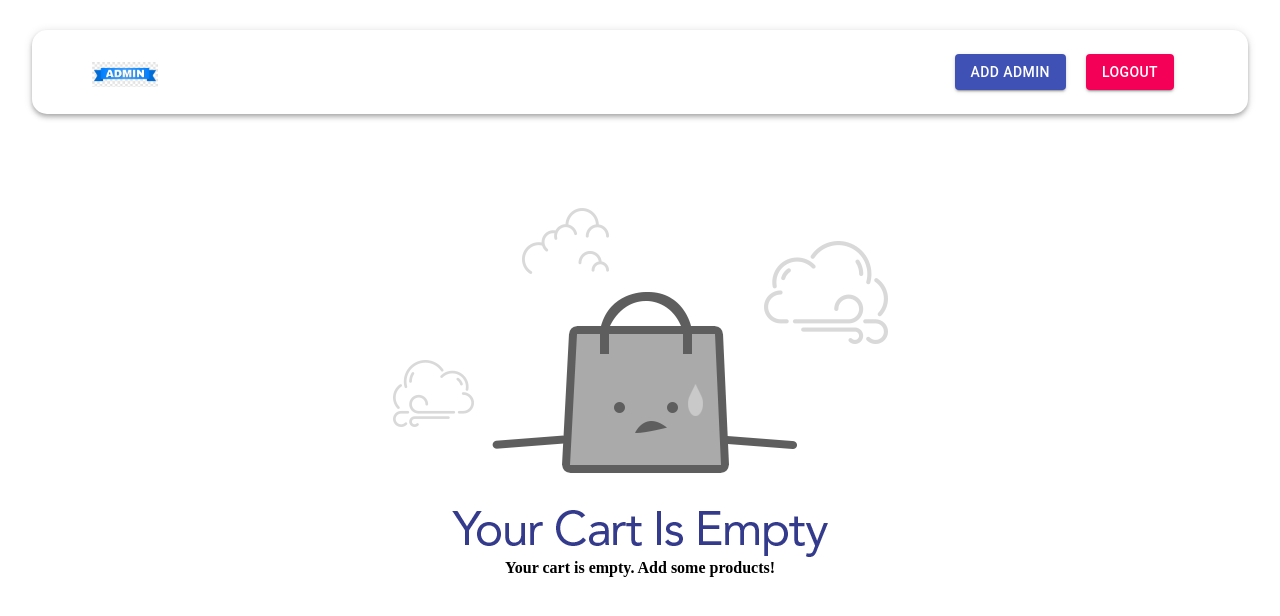
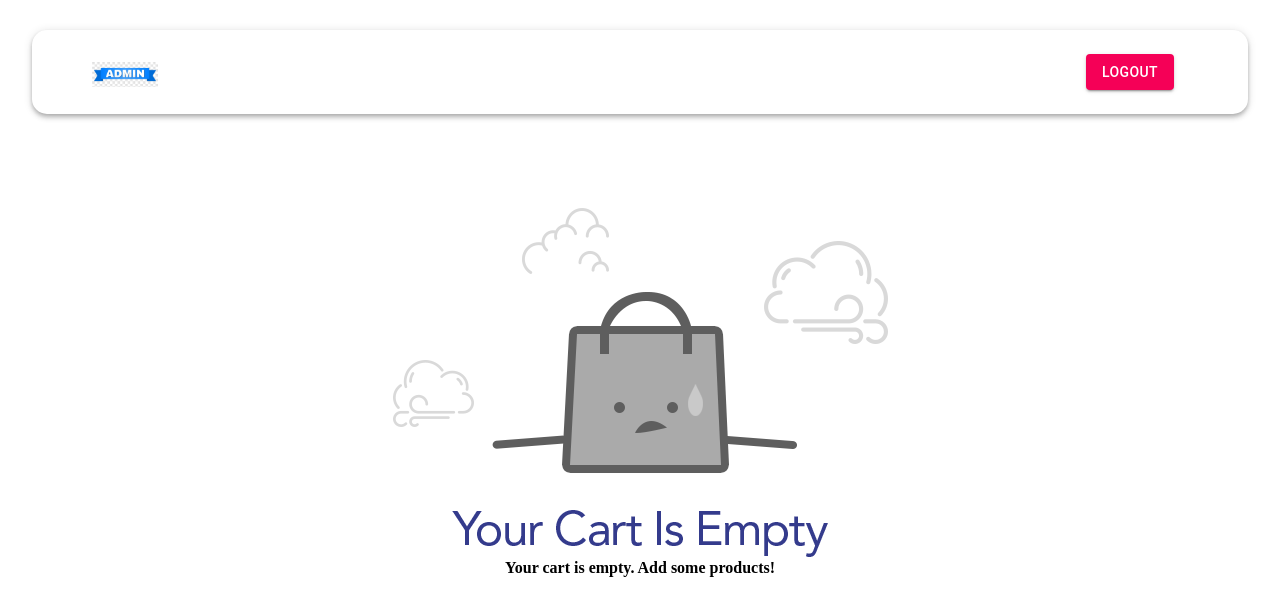
Before and after one commit to HristijanGjorgjioski/E-commerce, a React (Create React App) app in the folder client/: page /cart in a window 1280 px wide. Shown: the top 616 px of the page. Built offline with nearby package versions, Linux system fonts and the light colour scheme; sample sign-in values are in the browser's storage.

Commit message:
Implementing Add Admin functinality to admin panel

```diff
--- a/client/src/components/Header/Header.jsx
+++ b/client/src/components/Header/Header.jsx
@@ -28,8 +28,7 @@ const Header = () => {
           <img src={admin} alt="gjorgjioski admin" height="25px" className={classes.image} />
         </Link>
         <Toolbar className={classes.toolbar}>
-          <Button component={Link} to="/addadmin" variant="contained" className={classes.logout} color="primary">Add Admin</Button>
-            <Button variant="contained" className={classes.logout} color="secondary" onClick={logout}>Logout</Button>
+          <Button variant="contained" className={classes.logout} color="secondary" onClick={logout}>Logout</Button>
         </Toolbar>
     </AppBar>
   )
--- a/client/src/components/Header/styles.js
+++ b/client/src/components/Header/styles.js
@@ -3,6 +3,7 @@ import { deepPurple } from '@material-ui/core/colors';
 
 export default makeStyles((theme) => ({
   appBar: {
+    width: '100%',
     borderRadius: 15,
     margin: '30px 0',
     display: 'flex',
@@ -27,21 +28,7 @@ export default makeStyles((theme) => ({
   toolbar: {
     display: 'flex',
     justifyContent: 'flex-end',
-    width: '400px',
-    [theme.breakpoints.down('sm')]: {
-      width: 'auto',
-    },
-  },
-  profile: {
-    display: 'flex',
-    justifyContent: 'space-between',
-    width: '400px',
-    alignItems: 'center',
-    [theme.breakpoints.down('sm')]: {
-      width: 'auto',
-      marginTop: 20,
-      justifyContent: 'center',
-    },
+    width: '100%',
   },
   logout: {
     marginLeft: '20px',
@@ -58,10 +45,5 @@ export default makeStyles((theme) => ({
   purple: {
     color: theme.palette.getContrastText(deepPurple[500]),
     backgroundColor: deepPurple[500],
-  },
-  [theme.breakpoints.down('sm')]: {
-    image: {
-      display: 'none'
-    }
   }
 }));
```
